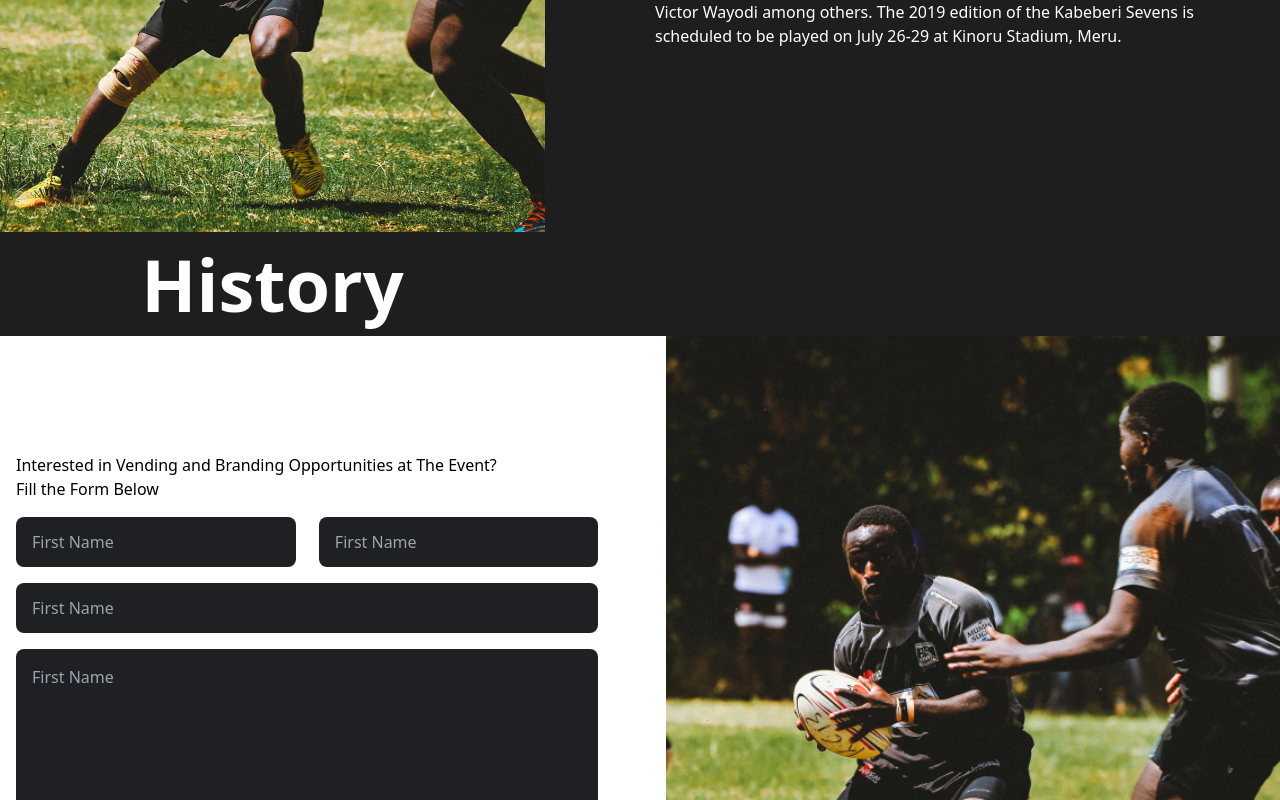
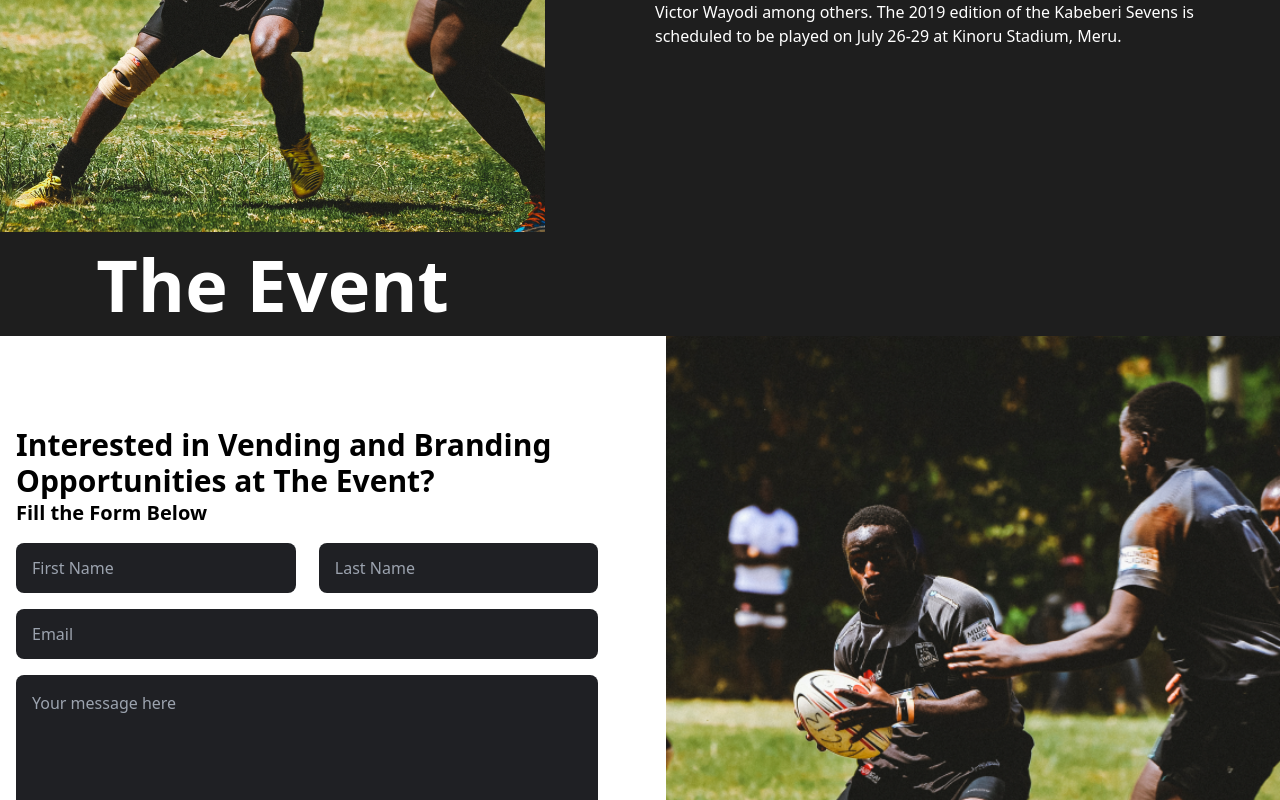
Before and after one commit to MICHAELMUNAVU83/mwamba, a React (Vite) app: page /kababeri in a window 1280 px wide. Shown: the part 2000-2800 px from the top of the page. Built offline with nearby package versions, Linux system fonts and the light colour scheme.

Commit message:
styled vending

```diff
--- a/src/components/KababeriComponents/KababeriHome.jsx
+++ b/src/components/KababeriComponents/KababeriHome.jsx
@@ -18,7 +18,7 @@ const KababeriHome = () => {
             }}
             className="w-[80%] h-[80vh] bg-cover bg-center bg-no-repeat"
           ></div>
-          <div className="flex flex-col justify-evenly text-2xl font-bold h-[80vh] text-white">
+          <div className="flex flex-col justify-center gap-8 text-2xl font-bold h-[80vh] text-white">
             <p className="w-[295px] flex items-center rounded-r-2xl justify-center h-[80px] bg-white text-[#1F2024]">
               History
             </p>
--- a/src/components/KababeriComponents/TheEvent.jsx
+++ b/src/components/KababeriComponents/TheEvent.jsx
@@ -10,7 +10,7 @@ const TheEvent = () => {
           alt=""
           className="w-[100%] object-cover h-[664px] "
         />
-        <p className="text-7xl py-4 font-bold">History</p>
+        <p className="text-7xl py-4 font-bold">The Event</p>
       </div>
       <div className="w-[50%] flex justify-center items-center">
         <p className="w-[610px] mx-auto">
--- a/src/components/KababeriComponents/Vending.jsx
+++ b/src/components/KababeriComponents/Vending.jsx
@@ -6,39 +6,41 @@ const Vending = () => {
     <div className="flex bg-white  justify-between items-center">
       <div className="w-[48%] p-4 flex flex-col gap-4 justify-center items-start ">
         <div className="flex flex-col justify-center items-start">
-          <p>Interested in Vending and Branding Opportunities at The Event?</p>
-          <p>Fill the Form Below</p>
+          <p className="text-3xl font-bold">
+            Interested in Vending and Branding Opportunities at The Event?
+          </p>
+          <p className="text-xl font-semibold">Fill the Form Below</p>
         </div>
         <div className="flex w-[100%] justify-between items-center">
           <input
             type="text"
             placeholder="First Name"
-            className="w-[48%] h-[50px] bg-[#1F2024] rounded-lg px-4"
+            className="w-[48%] h-[50px] text-white focus:outline-none bg-[#1F2024] rounded-lg px-4"
           />
           <input
             type="text"
-            placeholder="First Name"
-            className="w-[48%] h-[50px] bg-[#1F2024] rounded-lg px-4"
+            placeholder="Last Name"
+            className="w-[48%] h-[50px] text-white focus:outline-none bg-[#1F2024] rounded-lg px-4"
           />
         </div>
-        <div className="flex w-[100%] justify-between items-center">
+        <div className="flex w-[100%] text-white focus:outline-none justify-between items-center">
           <input
             type="text"
-            placeholder="First Name"
-            className="w-[100%] h-[50px] bg-[#1F2024] rounded-lg px-4"
+            placeholder="Email"
+            className="w-[100%] h-[50px] text-white focus:outline-none bg-[#1F2024] rounded-lg px-4"
           />
         </div>
         <div className="flex w-[100%] justify-between items-center">
           <textarea
-            placeholder="First Name"
-            className="w-[100%]  bg-[#1F2024] rounded-lg p-4"
-            rows="10     "
+            placeholder="Your message here "
+            className="w-[100%]   text-white focus:outline-none bg-[#1F2024] rounded-lg p-4"
+            rows="10 "
             cols="20"
           />
         </div>
 
-        <button className="w-[100%] h-[50px] uppercase bg-white font-bold shadow-2xl shadow-gray-300 rounded-lg px-4 ">
-         Make Inquiry
+        <button className="w-[100%] h-[50px] hover:scale-105 cursor-pointer font-extrabold transition-all duration-500 ease-in-out uppercase bg-white  shadow-2xl shadow-gray-400 rounded-lg px-4 ">
+          Make Inquiry
         </button>
       </div>
       <div className="w-[48%] flex flex-col justify-center items-center">
```
